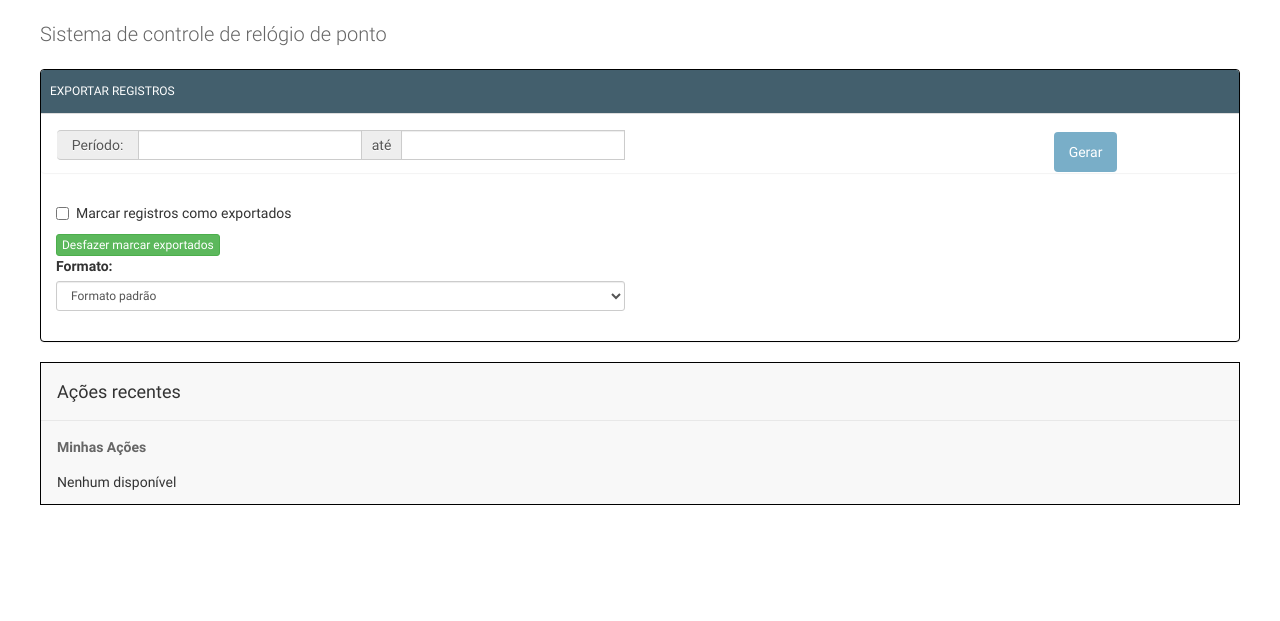
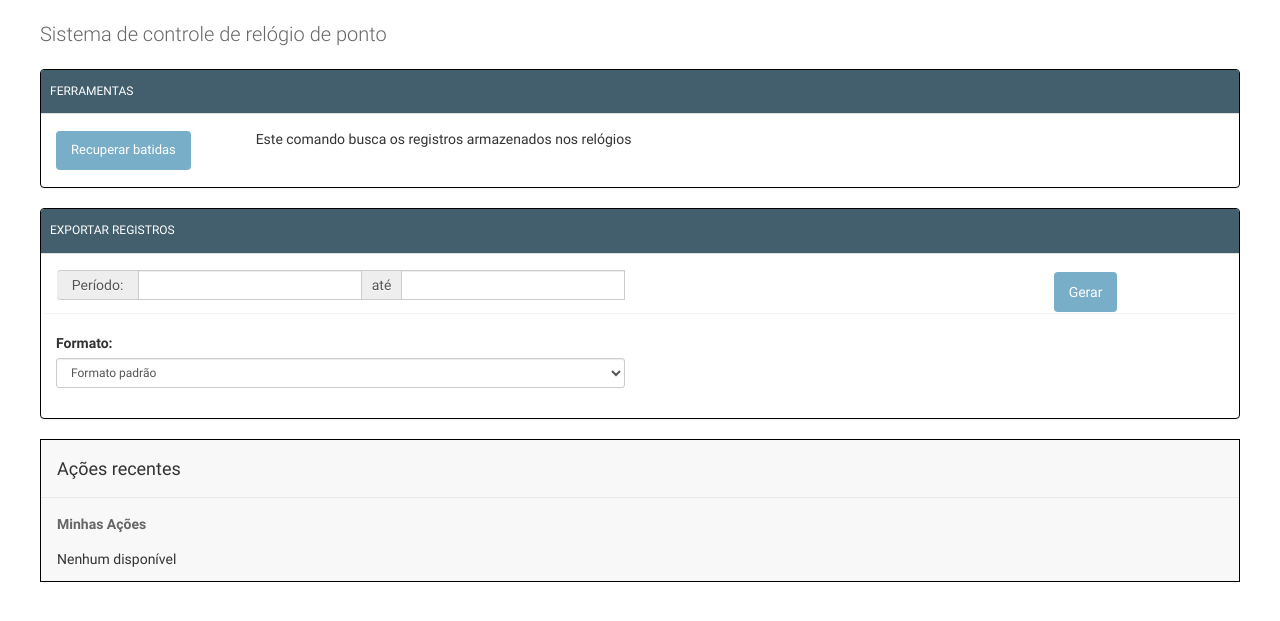
Before and after one commit to TiagoDGomes/django-relogio-ponto, a Django app: page /ponto/sistema/ in a window 1280 px wide. Shown: the part 60-681 px from the top of the page. Run offline with Django 3.2, Linux system fonts and the light colour scheme; the visitor is signed in with stand-in values (Sample User, id 1); data comes from the database, SQL or seed files in the repository; data that the repository does not hold is empty; some libraries are stand-ins or nearby versions.

Commit message:
Botão para recuperar batidas

```diff
--- a/core/templates/admin/index.html
+++ b/core/templates/admin/index.html
@@ -12,6 +12,7 @@
 {% block content %}
 <div id="content-main">
 {% if form_gerar_arquivo %}
+    {% include 'part/ferramentas_part.html' %}
 	{% include 'part/exportar_part.html' %}
 {% endif %}
 {% if app_list %}
--- a/core/templates/part/exportar_part.html
+++ b/core/templates/part/exportar_part.html
@@ -23,7 +23,7 @@
 
 		</div>
 
-		<div class="row">
+		<!-- <div class="row">
 			<div class="col-sm-6">
 				<div class="checkbox">
 					<label> <input type="checkbox"
@@ -38,7 +38,7 @@
 				<button class="btn btn-success btn-xs">Desfazer marcar
 					exportados</button>
 			</div>
-		</div>
+		</div> -->
 		<div class="row">
 			<div class="col-sm-6">
 				<div class="form-group formato">
--- /dev/null
+++ b/core/templates/part/ferramentas_part.html
@@ -0,0 +1,21 @@
+<div class="panel panel-default">
+	<div class="panel-heading">
+		<h4>Ferramentas</h4>
+	</div>
+	<div class="panel-body">
+
+		<form method="post" action="">
+
+		{% csrf_token %}
+		<div class="row">
+			<div class="col-md-2">
+			<input type="submit" value="Recuperar batidas">
+			</div>
+			<div class="col-md-10">
+				Este comando busca os registros armazenados nos relógios
+			</div>
+		</div>
+
+		</form>
+	</div>
+</div>
--- a/wsgi.py
+++ b/wsgi.py
@@ -11,6 +11,6 @@ import os
 
 from django.core.wsgi import get_wsgi_application
 
-os.environ.setdefault("DJANGO_SETTINGS_MODULE", "settings")
+os.environ["DJANGO_SETTINGS_MODULE"] = "settings"
 
 application = get_wsgi_application()
```
Also changed, not shown: core/tests/test_principal.py (+15 -7 lines).
